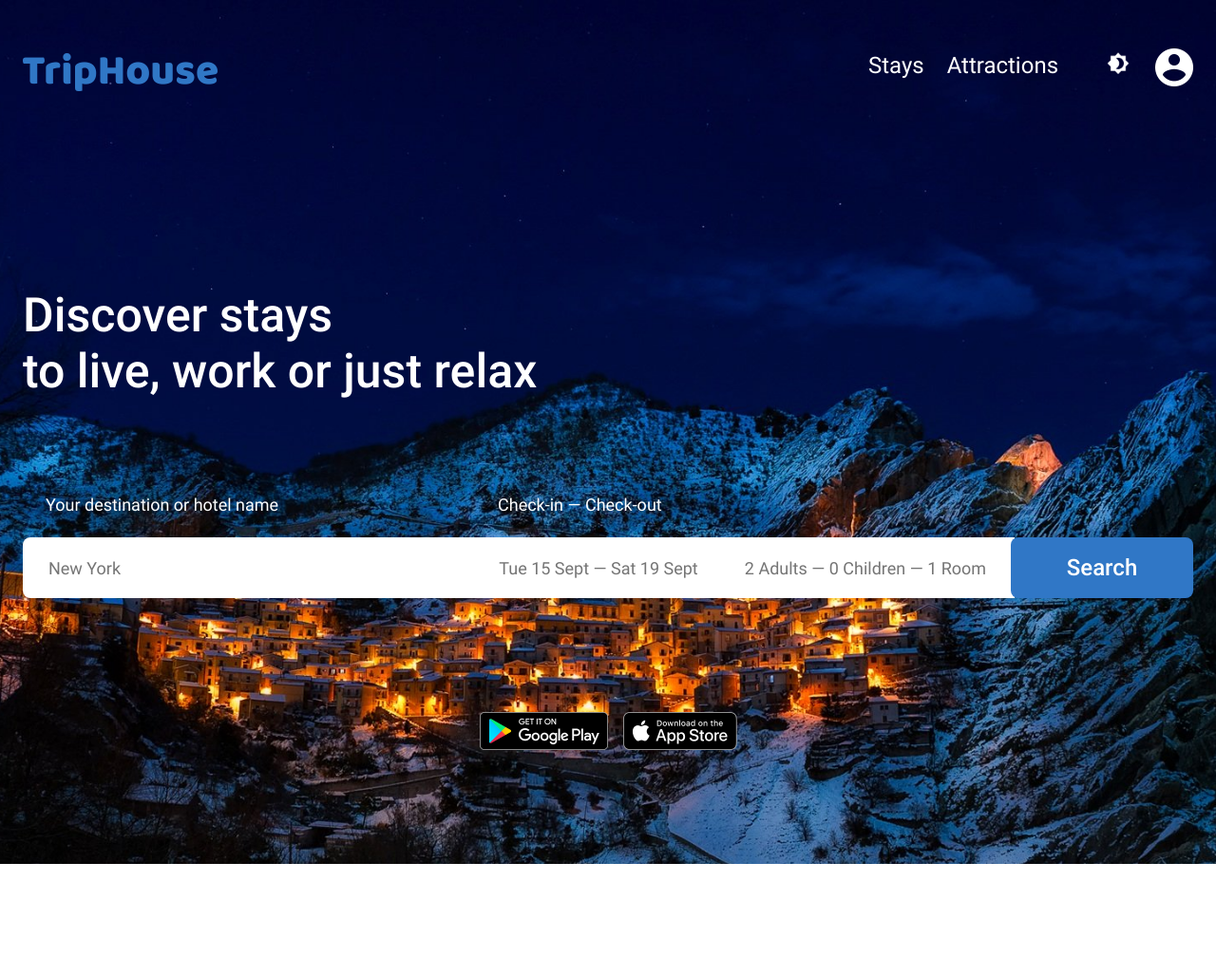
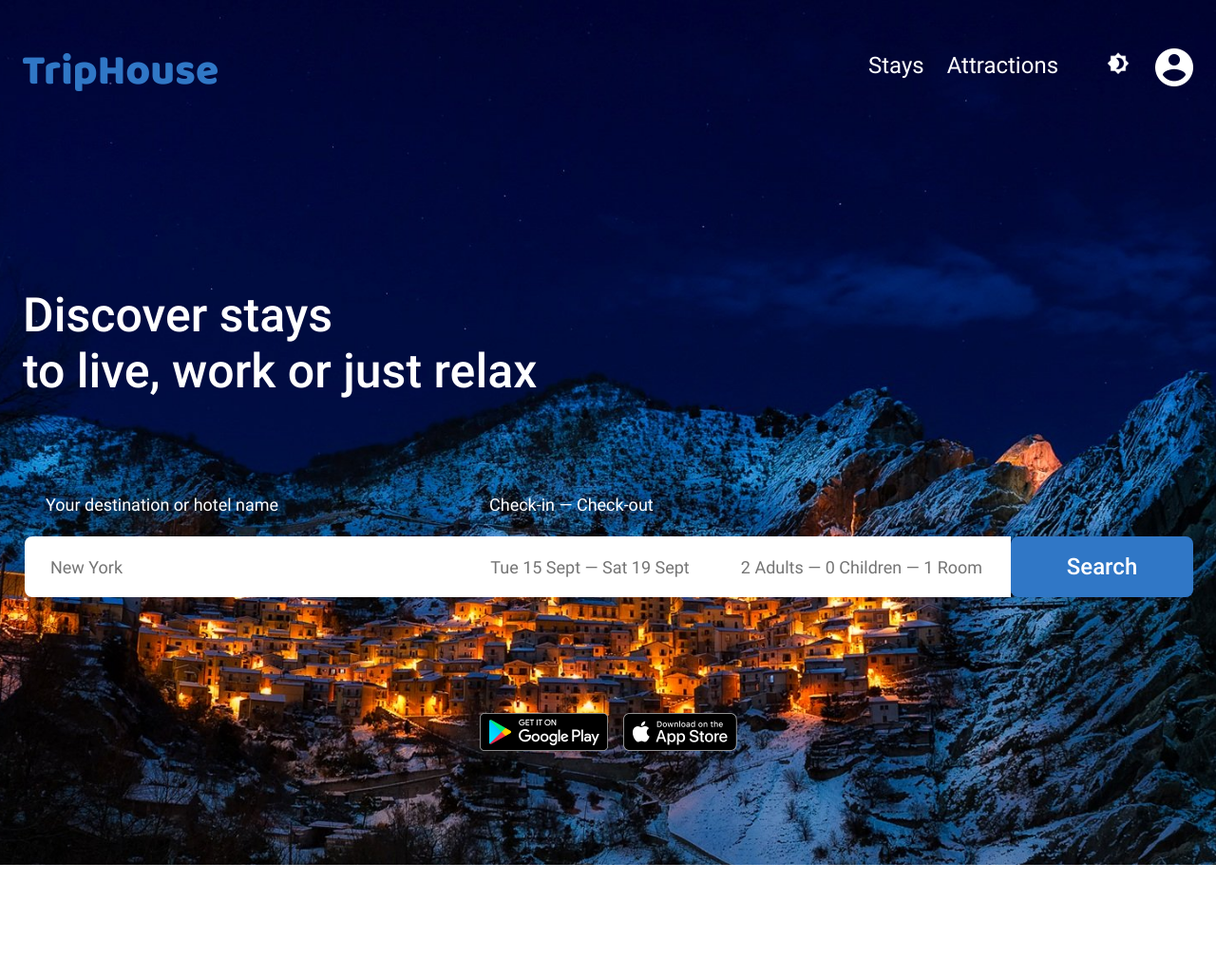
Before and after one commit to JuliaCherry/if-html, a web app: file index.html in a window 1280 px wide. Shown: the top 1027 px of the page at 95% size. Run offline with its HTML, style and script files only (its server is not run), Linux system fonts and the light colour scheme.

Commit message:
change form with position

```diff
--- a/index.html
+++ b/index.html
@@ -50,37 +50,48 @@
             </h1>
             <form class="search" action="/" method="get">
               <div class="search__content">
-                <label class="search__content-label" for="destination"
+                <label
+                  class="search__content search__content--label-destination"
+                  for="destination"
                   >Your destination or hotel name</label
                 >
                 <input
-                  class="search__content-destination"
+                  class="search__content search__content--destination"
                   type="text"
                   id="destination"
                   placeholder="New York"
                 />
               </div>
-              <div class="search__content search__content--date">
-                <label class="search__content-label" for="date"
+              <div class="search__content">
+                <label
+                  class="search__content search__content--label-date"
+                  for="date"
                   >Check-in — Check-out</label
                 >
                 <input
-                  class="search__content-date"
+                  class="search__content search__content--date"
                   type="text"
                   id="date"
                   placeholder="Tue 15 Sept — Sat 19 Sept"
                 />
               </div>
-              <div class="search__content search__content--pax">
-                <label class="search__content-label" for="pax"></label>
+              <div class="search__content">
+                <label
+                  class="search__content search__content--label-pax"
+                  for="pax"
+                ></label>
                 <input
-                  class="search__content-pax"
+                  class="search__content search__content--pax"
                   type="text"
                   id="pax"
                   placeholder="2 Adults — 0 Children — 1 Room"
                 />
               </div>
-              <button class="search__content-btn" type="submit">Search</button>
+              <div class="search__content">
+                <button class="search__content-btn" type="submit">
+                  Search
+                </button>
+              </div>
             </form>
             <div class="social">
               <div class="social__item">
--- a/styles/style.css
+++ b/styles/style.css
@@ -180,78 +180,76 @@
   line-height: 59px;
 }
 
-.search {
-  display: flex;
-  align-items: flex-end;
+.search__content {
   position: relative;
-}
-
-.search__content-label {
-  color: #ffffff;
-  padding-left: 24px;
-  padding-bottom: 24px;
+  font-size: 18px;
   line-height: 21px;
 }
 
-.search__content-destination,
-.search__content-label,
-.search__content-date {
-  display: block;
-  font-size: 18px;
+.search__content--label-destination {
+  color: #ffffff;
+  position: absolute;
+  top: 0;
+  left: 24px;
 }
 
-.search__content-destination {
+.search__content--destination {
   width: 480px;
   height: 64px;
-  text-indent: 24px;
-  line-height: 21px;
+  padding-left: 24px;
   border: 3px solid transparent;
   border-radius: 8px 0 0 8px;
+  position: absolute;
+  top: 44px;
+  left: 2px;
 }
 
-.search__content-destination:focus {
+.search__content--destination:focus {
   border: 3px solid #f5bd41;
   border-radius: 8px;
 }
 
-.search__content--date {
+.search__content--label-date {
+  color: #ffffff;
   position: absolute;
   top: 0;
-  left: 476px;
-  z-index: 1;
+  left: 491px;
 }
 
-.search__content-date {
+.search__content--date {
   width: 260px;
   height: 64px;
-  line-height: 21px;
   border: 3px solid transparent;
   text-align: center;
+  position: absolute;
+  left: 467px;
+  top: 44px;
 }
 
-.search__content-date:focus {
+.search__content--date:focus {
   border: 3px solid #f5bd41;
   border-radius: 8px;
 }
 
-.search__content-pax {
+.search__content--label-pax {
+  position: absolute;
+  top: 0;
+  left: 726px;
+}
+
+.search__content--pax {
   width: 314px;
   text-align: center;
   height: 64px;
-  font-size: 18px;
-  line-height: 21px;
-  border: 3px solid transparent
+  border: 3px solid transparent;
+  position: absolute;
+  left: 726px;
+  top: 44px;
 }
 
-.search__content-pax:focus {
+.search__content--pax:focus {
   border: 3px solid #f5bd41;
   border-radius: 8px;
-}
-
-.search__content--pax {
-  position: absolute;
-  top: 21px;
-  left: 730px;
 }
 
 .search__content-btn {
@@ -264,7 +262,7 @@
   border-radius: 8px;
   line-height: 28px;
   position: absolute;
-  top: 45px;
+  top: 44px;
   right: 0;
 }
 
@@ -272,7 +270,7 @@
   display: flex;
   justify-content: center;
   gap: 16px;
-  padding-top: 120px;
+  padding-top: 230px;
 }
 
 .social__item--google-play {
```
